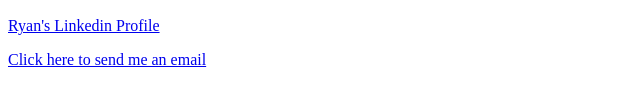
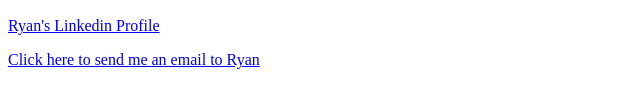
Before and after one commit to JRyanHenson/about-ryan, a plain HTML site: page index.html in a window 1280 px wide. Shown: the part 616-724 px from the top of the page, 0-640 px from the left. Drawn offline with Linux system fonts and the light colour scheme.

Commit message:
Updated new html file with info about me

```diff
--- a/index.html
+++ b/index.html
@@ -15,6 +15,6 @@
 		<p><img src="images/pic.jpg" height="300" width="250"/></p>
 		<p><h2>Links:</h2></p>
 		<p><a href="https://www.linkedin.com/in/j-ryan-henson-4415a2117/" title="A link to Ryan's Linkedin profile">Ryan's Linkedin Profile</a></p>
-		<p><a href="mailto:hensojr@gmail.com">Click here to send me an email</a></p>
+		<p><a href="mailto:hensojr@gmail.com">Click here to send me an email to Ryan</a></p>
 	</body>
 </html>
```
